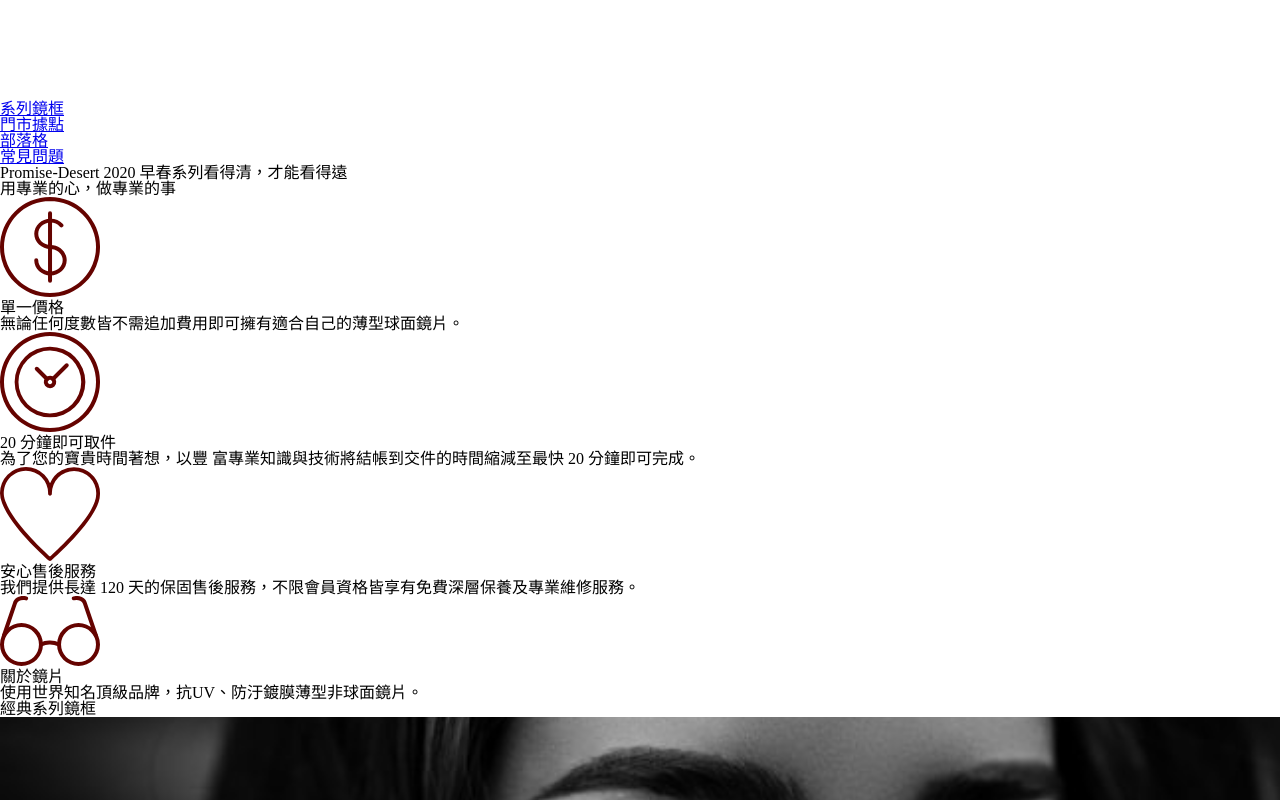
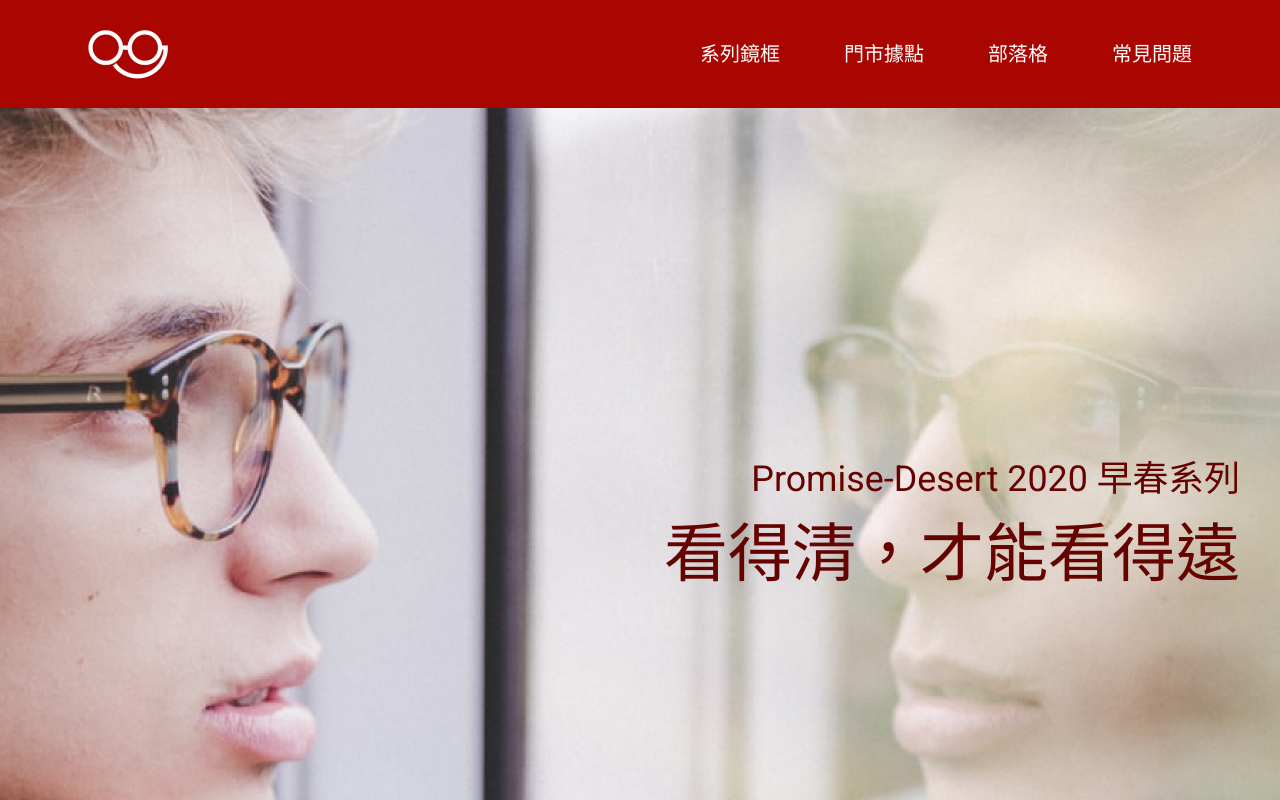
Before and after one commit to ChiayuPeng/hexschool_class_rwd, a plain HTML site: page index.html in a window 1280 px wide. Shown: the top 800 px of the page. Drawn offline with Linux system fonts and the light colour scheme.

Commit message:
增加css

```diff
--- a/index.html
+++ b/index.html
@@ -12,12 +12,13 @@
 
 	<!-- css -->
 	<link rel="stylesheet" href="css/reset.css">
+	<link rel="stylesheet" href="css/all.min.css">
 </head>
 
 <body>
-	<nav>
+	<nav class="d-flex">
 		<h1 class="logo"><a href="javascript:void(0)"><img src="images/logo-new@2x.png" alt="Glasses-logo"></a></h1>
-		<ul>
+		<ul class="menu d-flex">
 			<li><a href="javascript:void(0)">系列鏡框</a></li>
 			<li><a href="javascript:void(0)">門市據點</a></li>
 			<li><a href="javascript:void(0)">部落格</a></li>
@@ -25,35 +26,40 @@
 		</ul>
 	</nav>
 	<header>
+		<div class="container">
 			<h2><span>Promise-Desert 2020 早春系列</span>看得清，才能看得遠</h2>
+		</div>
 	</header>
 	<section class="professional">
+		<div class="container">
 			<h3>用專業的心，做專業的事</h3>
-		<ul>
-			<li>
+			<ul class="d-flex">
+				<li class="item">
 					<img src="images/iconfinder_circle-dollar.svg" alt="單一價格">
-				<p>單一價格</p>
+					<p class="tit-item">單一價格</p>
 					<p>無論任何度數皆不需追加費用即可擁有適合自己的薄型球面鏡片。</p>
 				</li>
-			<li>
+				<li class="item">
 					<img src="images/iconfinder_clock.svg" alt="20分鐘即可取件">
-				<p>20 分鐘即可取件</p>
+					<p class="tit-item">20 分鐘即可取件</p>
 					<p>為了您的寶貴時間著想，以豐 富專業知識與技術將結帳到交件的時間縮減至最快 20 分鐘即可完成。</p>
 				</li>
-			<li>
+				<li class="item">
 					<img src="images/iconfinder_heart.svg" alt="安心售後服務">
-				<p>安心售後服務</p>
+					<p class="tit-item">安心售後服務</p>
 					<p>我們提供長達 120 天的保固售後服務，不限會員資格皆享有免費深層保養及專業維修服務。</p>
 				</li>
-			<li>
+				<li class="item">
 					<img src="images/iconfinder_glasses.svg" alt="關於鏡片">
-				<p>關於鏡片</p>
+					<p class="tit-item">關於鏡片</p>
 					<p>使用世界知名頂級品牌，抗UV、防汙鍍膜薄型非球面鏡片。</p>
 				</li>
 			</ul>
+		</div>
+
 	</section>
 	<section class="classic">
-		<h2>經典系列鏡框</h2>
+		<h3>經典系列鏡框</h3>
 		<ul>
 			<li>
 				<img src="images/optical@2x.png" alt="光學眼鏡">
@@ -76,7 +82,7 @@
 		</div>
 	</div>
 	<div class="customer">
-		<h2>顧客推薦</h2>
+		<h3>顧客推薦</h3>
 		<ul>
 			<li>
 				<img src="images/c-Jessy@2x.png" alt="顧客1">
@@ -101,7 +107,7 @@
 		</ul>
 	</div>
 	<div class="contact">
-		<h2>聯絡我們</h2>
+		<h3>聯絡我們</h3>
 		<p>我們相當重視您的意見，若您有任何疑問，可先參考「常見問題」，若仍有任何問題，請填妥以下資料，我們會在近期與您聯繫。</p>
 	</div>
 	<footer>
--- a/scss/all.scss
+++ b/scss/all.scss
@@ -0,0 +1,115 @@
+//共同
+$main-color:#AA0601;
+$main-drak-color:#650300;
+
+body,
+html {
+	font-family: "Roboto", 'Noto Sans TC', sans-serif;
+	font-size: 16px;
+}
+
+a {
+	display: block;
+	text-decoration: none;
+
+	img {
+		display: block;
+		width: 100%;
+	}
+}
+
+.d-flex {
+	display: flex;
+}
+
+.container {
+	width: 1200px;
+	margin: 0 auto;
+}
+
+h3 {
+	color: $main-drak-color;
+	font-size: 48px;
+	text-align: center;
+	margin-bottom: 64px;
+}
+
+nav {
+	background-color: $main-color;
+	height: 108px;
+	padding: 0 88px;
+	justify-content: space-between;
+	align-items: center;
+
+	.logo {
+		width: 80px;
+		padding: 30px 0;
+	}
+
+	.menu {
+		li {
+
+			a {
+				color: #fff;
+				font-size: 1.25em;
+				font-weight: 300;
+			}
+
+			&+li {
+				margin-left: 64px;
+			}
+		}
+	}
+}
+
+header {
+	background: url(/images/header_banner@2x.png) no-repeat center center;
+	background-size: cover;
+	padding: 345px 0;
+
+	h2 {
+		text-align: right;
+		color: $main-drak-color;
+		font-size: 64px;
+		line-height: 1.5;
+
+		span {
+			font-size: 0.56em;
+			display: block;
+		}
+	}
+}
+
+section {
+	padding: 64px 0;
+
+	&.professional {
+		background-color: #AA06010D;
+		text-align: center;
+		padding-bottom: 80px;
+
+		.item {
+			width: 25%;
+			padding: 0 37px;
+
+			img {
+				width: 100px;
+				height: 100px;
+				margin-bottom: 40px;
+			}
+
+			p {
+				font-size: 16px;
+				line-height: 1.5;
+				text-align: left;
+			}
+
+			.tit-item {
+				font-size: 24px;
+				text-align: center;
+				color: $main-drak-color;
+				margin-bottom: 4px;
+			}
+		}
+	}
+}
```
Also changed, not shown: css/all.min.css (added), 1 other file. Lines whose indentation alone changed are shown as unchanged.
